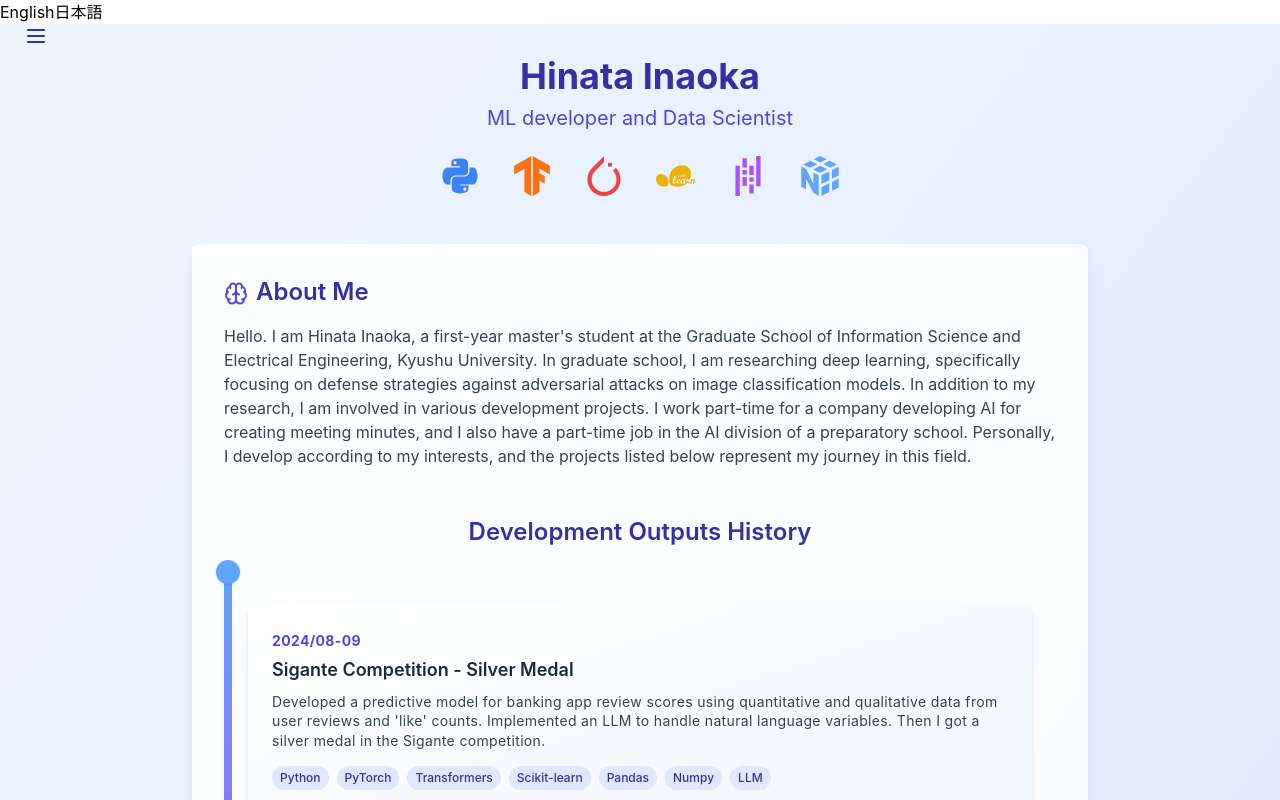
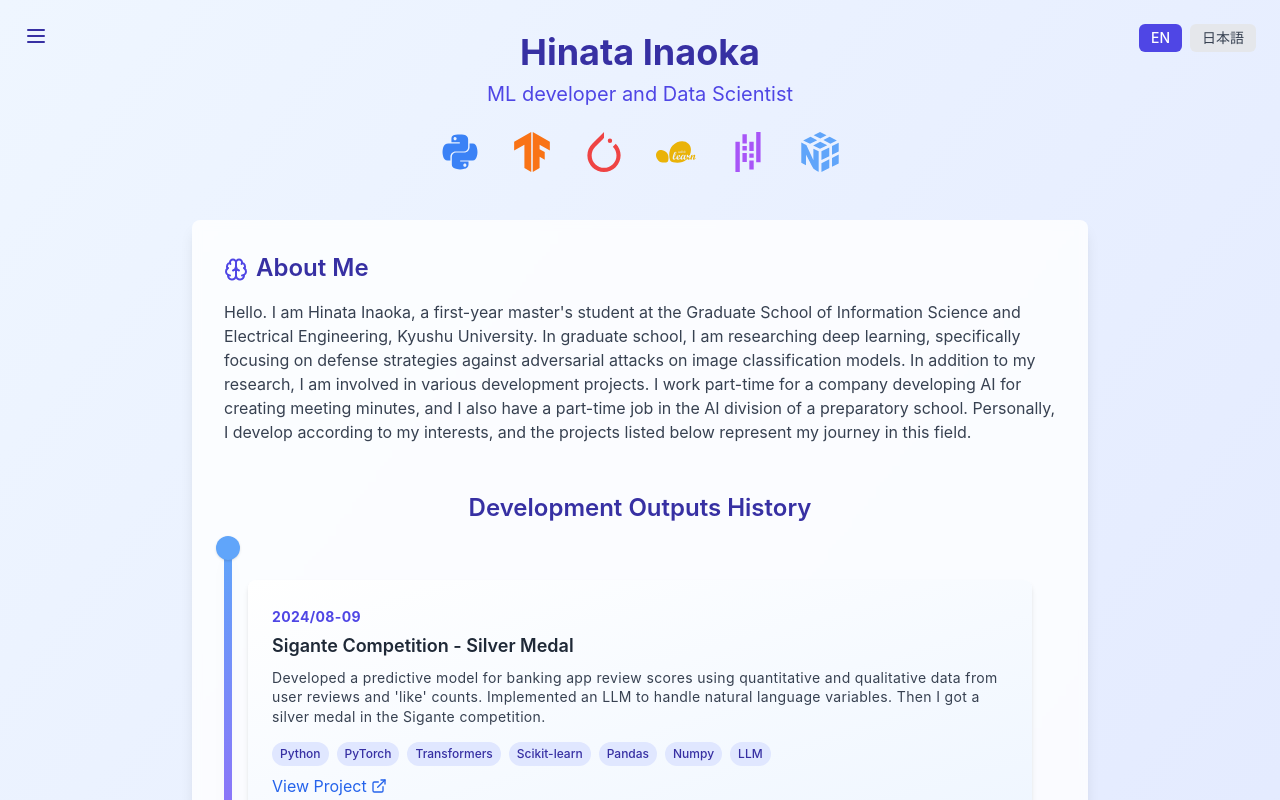
Before and after one commit to inarin18/portfolio, a React (Create React App) app: page /en in a window 1280 px wide. Shown: the top 800 px of the page. Built offline with nearby package versions, Linux system fonts and the light colour scheme.

Commit message:
言語切り替えボタンの実装

```diff
--- a/src/components/LanguageSwitcher.js
+++ b/src/components/LanguageSwitcher.js
@@ -1,17 +1,30 @@
 import React from 'react';
-import { useTranslation } from 'react-i18next';
 
-const LanguageSwitcher = () => {
-    const { i18n } = useTranslation();
+const LanguageSwitcher = ({ setLanguage, currentLanguage }) => {
 
-    const changeLanguage = (lng) => {
-        i18n.changeLanguage(lng);
+    const changeLanguage = (lang) => {
+        setLanguage(lang);
+        // navigate(`/${lang}`);
     };
 
     return (
-        <div>
-            <button onClick={() => changeLanguage('en')}>English</button>
-            <button onClick={() => changeLanguage('ja')}>日本語</button>
+        <div className="fixed top-6 right-6 flex space-x-2">
+            <button
+                onClick={() => changeLanguage('en')}
+                className={`px-3 py-1 rounded-md text-sm font-medium ${
+                    currentLanguage === 'en' ? 'bg-indigo-600 text-white' : 'bg-gray-200 text-gray-700 hover:bg-gray-300'
+                }`}
+            >
+                EN
+            </button>
+            <button
+                onClick={() => changeLanguage('ja')}
+                className={`px-3 py-1 rounded-md text-sm font-medium ${
+                    currentLanguage === 'ja' ? 'bg-indigo-600 text-white' : 'bg-gray-200 text-gray-700 hover:bg-gray-300'
+                }`}
+            >
+                日本語
+            </button>
         </div>
     );
 };
```
